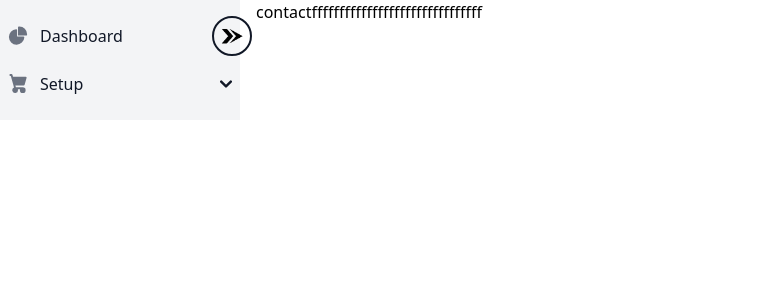
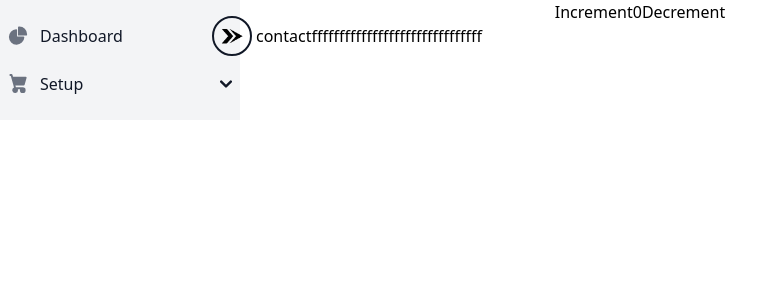
Before and after one commit to itaminul/ERP-front-end, a React (Create React App) app: page /contact in a window 1280 px wide. Shown: the top 300 px of the page, without its empty margins (0-780 px from the left). Built offline with nearby package versions, Linux system fonts and the light colour scheme.

Commit message:
create slic

```diff
--- a/src/components/layouts/DrawerSidebar.tsx
+++ b/src/components/layouts/DrawerSidebar.tsx
@@ -1,13 +1,31 @@
 import { useState } from "react";
+import { useSelector , useDispatch } from "react-redux";
 import { Link } from "react-router-dom";
-
+import { decrement, increment } from "../../redux/features/counterSlice";
+import { RootState } from "../../redux/store/store";
 const DrawerSideBar = () => {
   const [open, setOpen] = useState(true);
   const [showSidebar, setShowSidebar] = useState(false);
   const [showDropDownMenu, setShowDropDownMenu] = useState(false);
-
+  const count = useSelector((state: RootState) => state.counter.value)
+  const dispatch = useDispatch()
   return (
     <>
+     <div>
+        <button
+          aria-label="Increment value"
+          onClick={() => dispatch(increment())}
+        >
+          Increment
+        </button>
+        <span>{count}</span>
+        <button
+          aria-label="Decrement value"
+          onClick={() => dispatch(decrement())}
+        >
+          Decrement
+        </button>
+      </div>
       <div
         className="flex fixed top-0  z-40 h-screen bg-white  dark:bg-gray-800"
         aria-labelledby="drawer-navigation-label"
--- a/src/index.tsx
+++ b/src/index.tsx
@@ -5,14 +5,18 @@
 import reportWebVitals from "./reportWebVitals";
 
 import { BrowserRouter } from "react-router-dom";
+import { Provider } from "react-redux";
+import { store } from "./redux/store/store";
 const root = ReactDOM.createRoot(
   document.getElementById("root") as HTMLElement,
 );
 
 root.render(
+  <Provider store={store}>
   <React.StrictMode>
     <BrowserRouter>
       <App />
     </BrowserRouter>
   </React.StrictMode>,
+  </Provider>
 );
--- /dev/null
+++ b/src/redux/features/counterSlice.ts
@@ -0,0 +1,38 @@
+import { createSlice } from '@reduxjs/toolkit'
+import type { PayloadAction } from '@reduxjs/toolkit'
+import type { RootState } from '../store/store'
+
+// Define a type for the slice state
+interface CounterState {
+  value: number
+}
+
+// Define the initial state using that type
+const initialState: CounterState = {
+  value: 0,
+} as CounterState
+
+export const counterSlice = createSlice({
+  name: 'counter',
+  // `createSlice` will infer the state type from the `initialState` argument
+  initialState,
+  reducers: {
+    increment: (state) => {
+      state.value += 1
+    },
+    decrement: (state) => {
+      state.value -= 1
+    },
+    // Use the PayloadAction type to declare the contents of `action.payload`
+    incrementByAmount: (state, action: PayloadAction<number>) => {
+      state.value += action.payload
+    },
+  },
+})
+
+export const { increment, decrement, incrementByAmount } = counterSlice.actions
+
+// Other code such as selectors can use the imported `RootState` type
+export const selectCount = (state: RootState) => state.counter.value
+
+export default counterSlice.reducer
--- /dev/null
+++ b/src/redux/features/toggleSlice.ts
@@ -0,0 +1,38 @@
+import { createSlice } from '@reduxjs/toolkit'
+import type { PayloadAction } from '@reduxjs/toolkit'
+import type { RootState } from '../store/store'
+
+// Define a type for the slice state
+interface CounterState {
+  value: false
+}
+
+// Define the initial state using that type
+const initialState: CounterState = {
+  value: false,
+} as CounterState
+
+export const toggleSlice = createSlice({
+  name: 'toggle',
+  // `createSlice` will infer the state type from the `initialState` argument
+  initialState,
+  reducers: {
+    increment: (state) => {
+      state.value = false
+    },
+    decrement: (state) => {
+      state.value = false
+    },
+    // Use the PayloadAction type to declare the contents of `action.payload`
+    incrementByAmount: (state, action: PayloadAction<any>) => {
+      state.value = action.payload
+    },
+  },
+})
+
+export const { increment, decrement, incrementByAmount } = toggleSlice.actions
+
+// Other code such as selectors can use the imported `RootState` type
+export const selectCount = (state: RootState) => state.counter.value
+
+export default toggleSlice.reducer
--- a/src/redux/store/store.js
+++ /dev/null
@@ -1,8 +0,0 @@
-import { configureStore } from "@reduxjs/toolkit";
-
-export const store = configureStore ({
-    reducer: {}
-})
-
-export type  RootState = ReturnType<typeof store.getState>
-export type AppDispatch = typeof store.dispatch
--- /dev/null
+++ b/src/redux/store/store.ts
@@ -0,0 +1,14 @@
+import { configureStore } from '@reduxjs/toolkit'
+import counterReducer from '../features/counterSlice'
+import toggleReducer from '../features/toggleSlice'
+export const store = configureStore({
+  reducer: {
+    counter: counterReducer,
+    toggle: toggleReducer
+  },
+})
+
+// Infer the `RootState` and `AppDispatch` types from the store itself
+export type RootState = ReturnType<typeof store.getState>
+// Inferred type: {posts: PostsState, comments: CommentsState, users: UsersState}
+export type AppDispatch = typeof store.dispatch
```
Also changed, not shown: .eslintrc.json.
